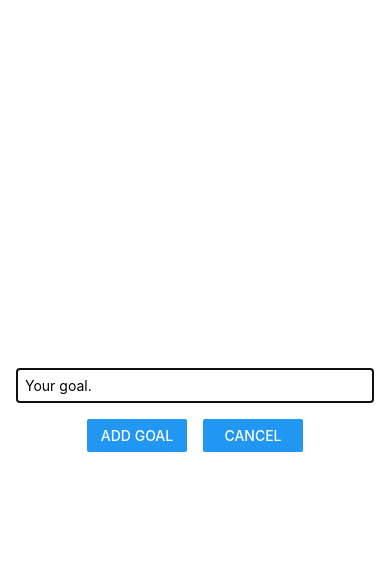
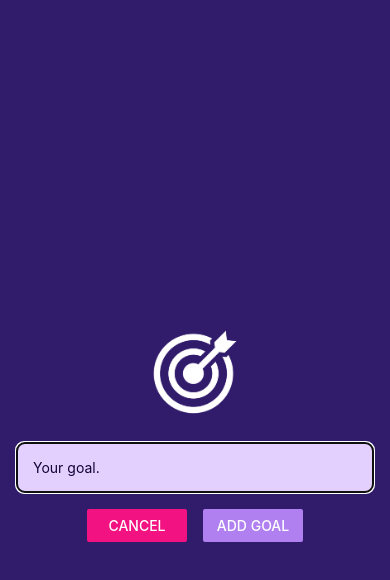
Before and after one commit to ertugrulgurkan/goalsApp, a React Native app: screen / in a window 390 px wide. Both pictures are taken after a click on the button "ADD NEW GOAL". Shown: the top 580 px of the page. Built offline with nearby package versions, Linux system fonts and the light colour scheme.

Commit message:
some styling and adding an image

```diff
--- a/App.js
+++ b/App.js
@@ -2,6 +2,7 @@
 import { useState } from "react";
 import GoalItem from "./components/GoalItem";
 import GoalInput from "./components/GoalInput";
+import { StatusBar } from "expo-status-bar";
 
 export default function App() {
   const [goals, setGoals] = useState([]);
@@ -30,10 +31,12 @@
   }
 
   return (
+    <>
+      <StatusBar style="light" />
       <View style={styles.appContainer}>
         <Button
           title="Add New Goal"
-        color="#5e0acc"
+          color="#a065ec"
           onPress={startAddGoalHandler}
           onCancel={endAddGoalHandler}
         />
@@ -56,6 +59,7 @@
           />
         </View>
       </View>
+    </>
   );
 }
 
--- a/app.json
+++ b/app.json
@@ -6,6 +6,7 @@
     "orientation": "portrait",
     "icon": "./assets/icon.png",
     "userInterfaceStyle": "light",
+    "backgroundColor": "#1e085a",
     "splash": {
       "image": "./assets/splash.png",
       "resizeMode": "contain",
@@ -14,9 +15,7 @@
     "updates": {
       "fallbackToCacheTimeout": 0
     },
-    "assetBundlePatterns": [
-      "**/*"
-    ],
+    "assetBundlePatterns": ["**/*"],
     "ios": {
       "supportsTablet": true
     },
--- a/components/GoalInput.js
+++ b/components/GoalInput.js
@@ -1,4 +1,11 @@
-import { StyleSheet, Button, View, TextInput, Modal } from "react-native";
+import {
+  StyleSheet,
+  Button,
+  View,
+  TextInput,
+  Modal,
+  Image,
+} from "react-native";
 import { useState } from "react";
 
 function GoalInput(props) {
@@ -15,6 +22,7 @@
   return (
     <Modal visible={props.visible} animationType="slide">
       <View style={styles.inputContainer}>
+        <Image style={styles.image} source={require("../assets/goal.png")} />
         <TextInput
           onChangeText={goalInputHandler}
           style={styles.textInput}
@@ -23,10 +31,10 @@
         />
         <View style={styles.buttonContainer}>
           <View style={styles.button}>
-            <Button title="Add Goal" onPress={addGoalHandler} />
+            <Button title="Cancel" onPress={props.onCancel} color="#f31282" />
           </View>
           <View style={styles.button}>
-            <Button title="Cancel" onPress={props.onCancel} />
+            <Button title="Add Goal" onPress={addGoalHandler} color="#b180f0" />
           </View>
         </View>
       </View>
@@ -36,19 +44,21 @@
 
 const styles = StyleSheet.create({
   inputContainer: {
+    backgroundColor: "#311b6b",
     flex: 1,
     justifyContent: "center",
     alignItems: "center",
-    marginBottom: 24,
     padding: 16,
-    borderBottomWidth: 1,
     borderBottomColor: "#cccccc",
   },
   textInput: {
-    borderColor: "#cccccc",
+    borderColor: "#e4d0ff",
+    backgroundColor: "#e4d0ff",
+    borderRadius: 8,
     borderWidth: 1,
     width: "100%",
-    padding: 8,
+    padding: 16,
+    color: "#120438",
   },
   buttonContainer: {
     marginTop: 16,
@@ -58,6 +68,11 @@
     width: 100,
     marginHorizontal: 8,
   },
+  image: {
+    width: 100,
+    height: 100,
+    margin: 20,
+  },
 });
 
 export default GoalInput;
```
Also changed, not shown: assets/goal.png (added). Lines whose indentation alone changed are shown as unchanged.
